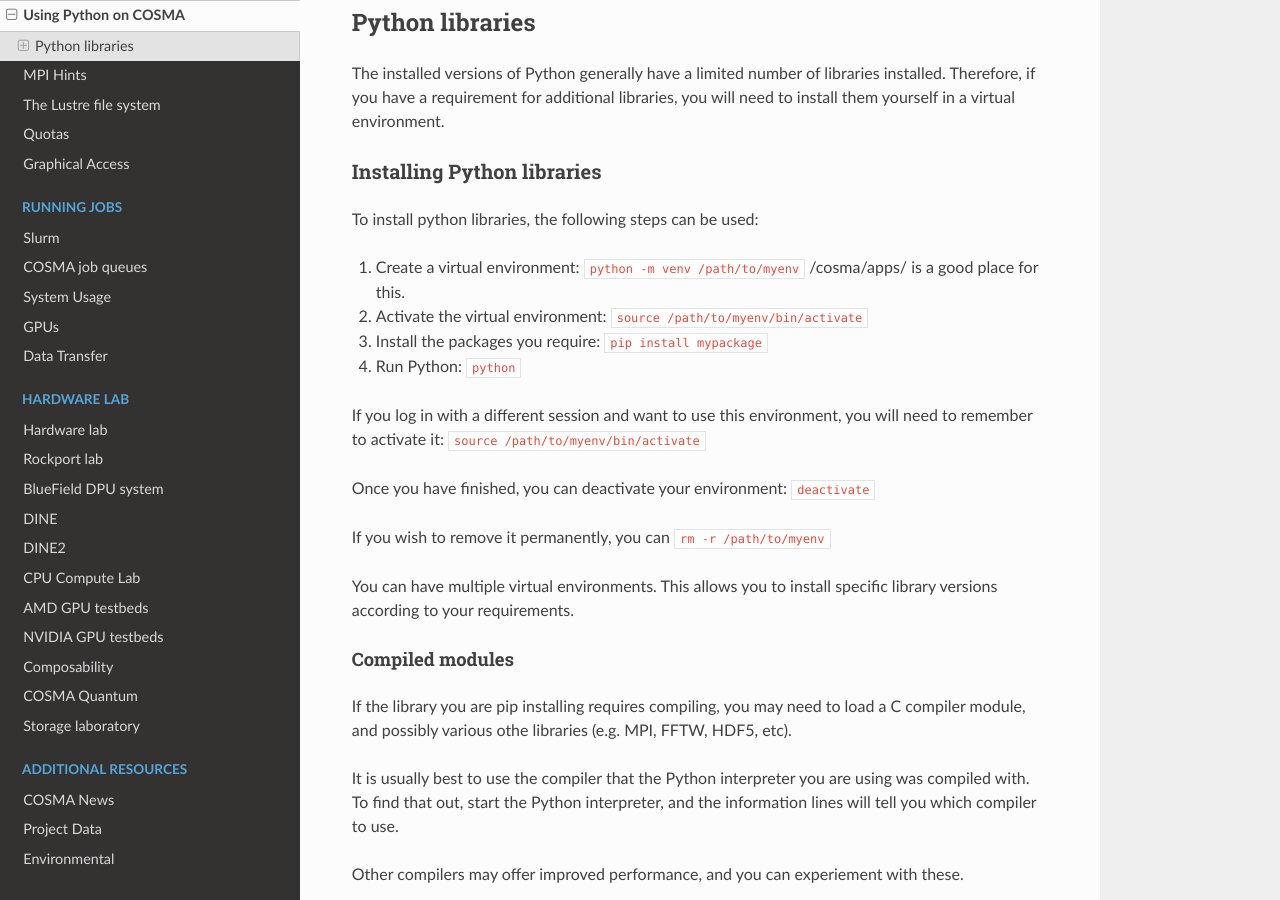
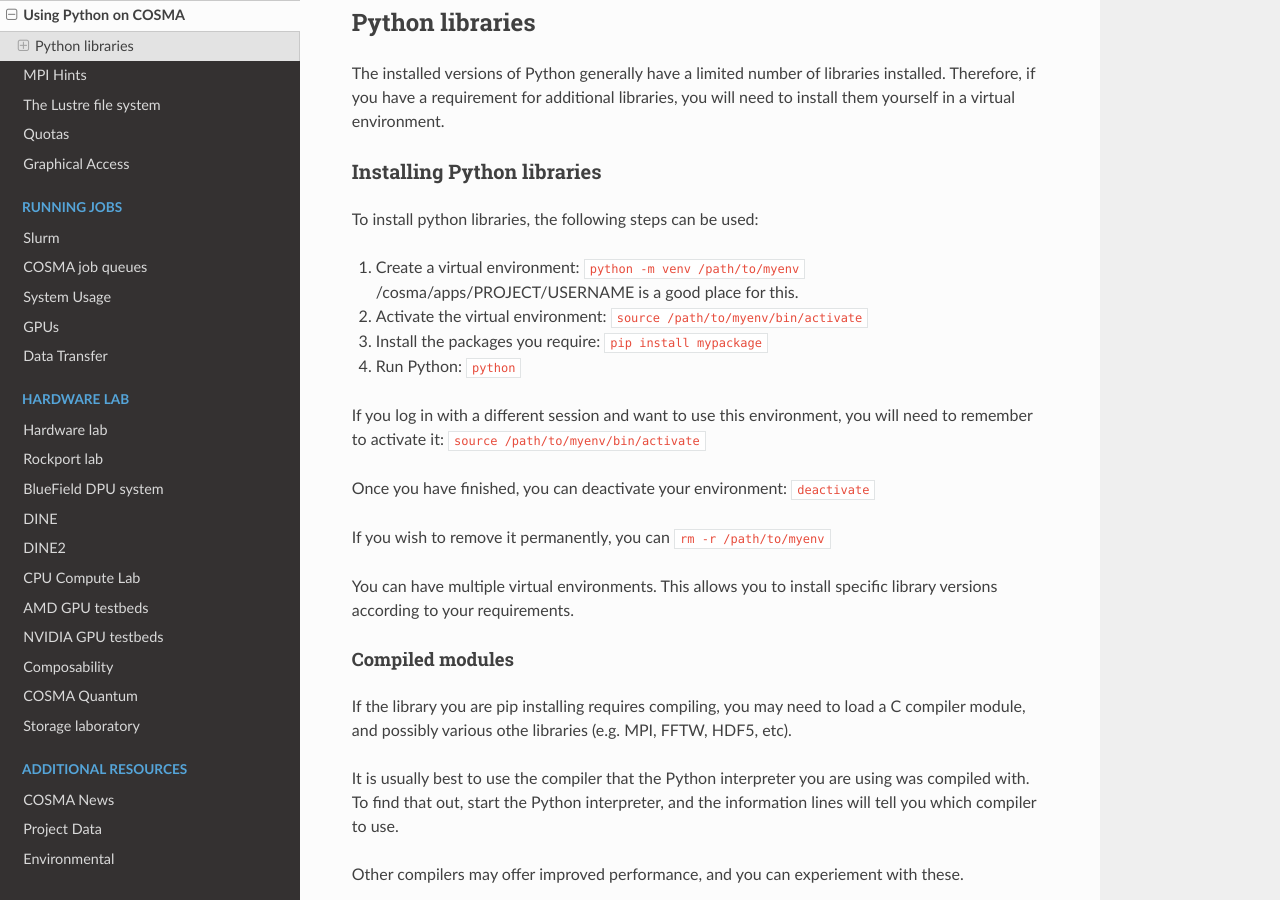
Before and after one commit to agb32/cosmadoc, a Sphinx documentation site: the page built from docs/source/python.md, in a window 1280 px wide and 900 px high, scrolled down 325 px. Built offline with Sphinx 7.4.7 and the Read the Docs theme 2.0.0, drawn with Linux system fonts in a browser that asks for light colours.

Commit message:
updated apps location

```diff
--- a/docs/source/python.md
+++ b/docs/source/python.md
@@ -12,7 +12,7 @@
 
 To install python libraries, the following steps can be used:
 
-1. Create a virtual environment: `python -m venv /path/to/myenv`  /cosma/apps/ is a good place for this.
+1. Create a virtual environment: `python -m venv /path/to/myenv`  /cosma/apps/PROJECT/USERNAME is a good place for this.
 2. Activate the virtual environment: `source /path/to/myenv/bin/activate`
 3. Install the packages you require: `pip install mypackage`
 4. Run Python: `python`
```
